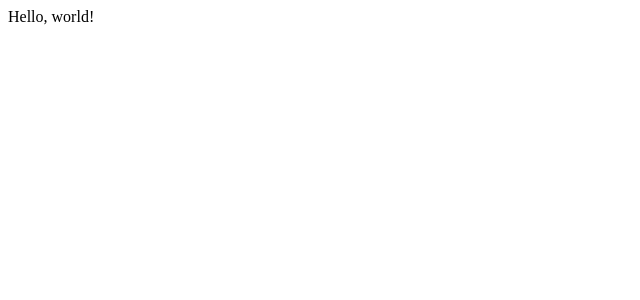
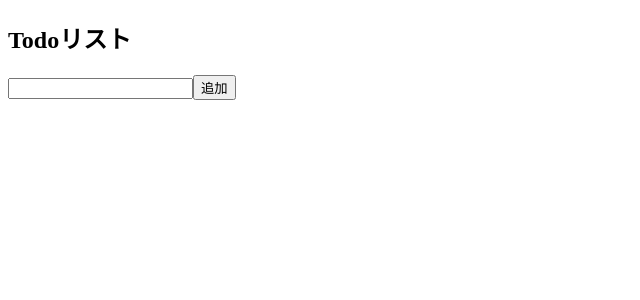
Before and after one commit to mKasa-lei/react_2-todo, a React (Create React App) app in the folder week2/: page / in a window 1280 px wide. Shown: the top 300 px of the page, without its empty margins (0-640 px from the left). Built offline with nearby package versions, Linux system fonts and the light colour scheme.

Commit message:
Todoリスト 追加機能、削除機能まで

```diff
--- a/week2/src/index.tsx
+++ b/week2/src/index.tsx
@@ -2,9 +2,90 @@ import React from "react";
 import ReactDOM from "react-dom";
 import "./style.scss";
 import * as serviceWorker from "./serviceWorker";
+import { useState } from "react";
+
+type Todo = {
+  id: number;
+  name: string;
+};
+
+type TodoListItemProps = {
+  todo: Todo;
+  onDelete: (todo: Todo) => void;
+};
+
+const TodoListItem: React.FC<TodoListItemProps> = ({ todo, onDelete }) => {
+  const onClick = () => {
+    onDelete(todo);
+  };
+  return (
+    <li>
+      {todo.name}
+      <input type="button" onClick={onClick} value="×" />
+    </li>
+  );
+};
+
+type TodoListProps = {
+  todos: Todo[];
+  onDelete: (todo: Todo) => void;
+};
+
+const TodoList: React.FC<TodoListProps> = ({ todos, onDelete }) => (
+  <ol>
+    {todos.map((todo: any) => (
+      <TodoListItem todo={todo} key={todo.id} onDelete={onDelete} />
+    ))}
+  </ol>
+);
+
+type InputProps = {
+  onChange: (event: React.ChangeEvent<HTMLInputElement>) => void;
+  onAdd: (event: React.FormEvent<HTMLFormElement>) => void;
+  todo: Todo;
+};
+
+const Input: React.FC<InputProps> = ({ onChange, onAdd, todo }) => (
+  <form onSubmit={onAdd}>
+    <input onChange={onChange} value={todo.name} />
+    <button type="submit">追加</button>
+  </form>
+);
+
+type State = {
+  newTodo: Todo;
+  todos: Todo[];
+};
 
 const App = () => {
-  return <div>Hello, world!</div>;
+  const [newTodo, setNewTodo] = useState({ id: 1, name: "" });
+  const [todos, settodos] = useState<Array<any>>([]);
+  const addTodo = (event: React.FormEvent<HTMLFormElement>) => {
+    event.preventDefault();
+    if (!newTodo.name.length) {
+      return;
+    }
+
+    setNewTodo({ id: newTodo.id + 1, name: "" });
+    settodos([...todos, newTodo]);
+  };
+
+  const handleTodoChange = (event: React.ChangeEvent<HTMLInputElement>) => {
+    const inputedValue = event.target.value;
+    setNewTodo({ ...newTodo, name: inputedValue });
+  };
+
+  const deleteTodo = (todoToDelete: Todo) => {
+    settodos([...todos.filter((todo) => todo.id !== todoToDelete.id)]);
+  };
+
+  return (
+    <div>
+      <h2>Todoリスト</h2>
+      <Input todo={newTodo} onAdd={addTodo} onChange={handleTodoChange} />
+      <TodoList todos={todos} onDelete={deleteTodo} />
+    </div>
+  );
 };
 
 ReactDOM.render(<App />, document.getElementById("root"));
```
